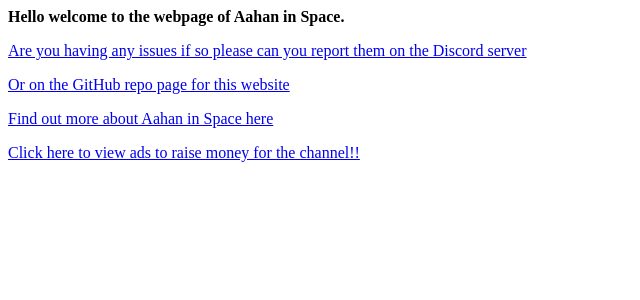
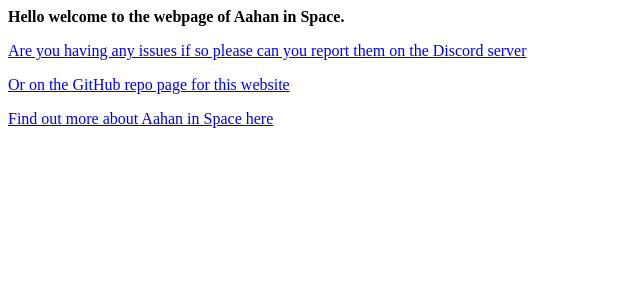
Before and after one commit to Aahan-in-Space/aahaninspace-website, a PHP site: page / in a window 1280 px wide. Shown: the top 300 px of the page, without its empty margins (0-640 px from the left). Run offline with PHP 8.4, Linux system fonts and the light colour scheme.

Commit message:
Updated index.php
As I have deleted ads, I removed it from the homepage.

```diff
--- a/index.php
+++ b/index.php
@@ -10,6 +10,5 @@
     <p><a href="https://discord.com/channels/1031920032084672573/1036228918119772212"</a>Are you having any issues if so please can you report them on the Discord server</p>
     <p><a href="https://github.com/2010person/aahaninspace-website"</a>Or on the GitHub repo page for this website</p>
     <p><a href="https://aahaninspace.tk/about"</a>Find out more about Aahan in Space here</p>
-    <p><a href="https://aahaninspace.tk/ads"</a>Click here to view ads to raise money for the channel!!</p>
 </body>
 </html>
```
